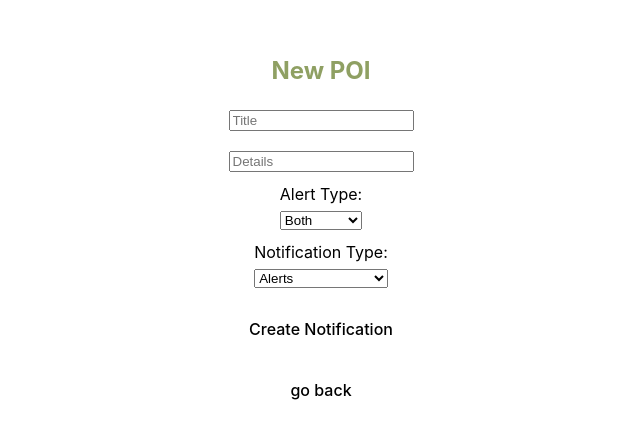
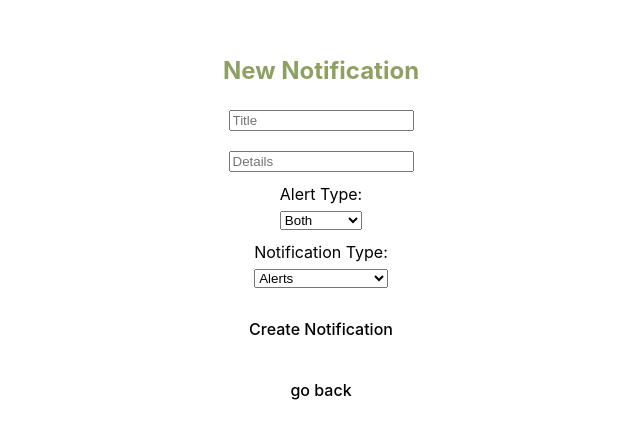
Before and after one commit to collinmyers/mypi-web-dashboard, a React (Vite) app: page /createNotification in a window 1280 px wide. Shown: the part 174-612 px from the top of the page, without its empty margins (319-959 px from the left). Built offline with nearby package versions, Linux system fonts and the light colour scheme; no server answers.

Commit message:
rename title

```diff
--- a/src/Pages/dashboard/NotificationComponents/CreateNotification.jsx
+++ b/src/Pages/dashboard/NotificationComponents/CreateNotification.jsx
@@ -69,7 +69,7 @@ const clearInput = () =>{
         <div>
         <ToastContainer/>
             <div className="createNotificationContainer">
-                <h1 className="title">New POI</h1>
+                <h1 className="title">New Notification</h1>
                     <input type="text" placeholder="Title" onChange={(e) => setTitle(e.target.value)}  />
                     <input type="text" placeholder="Details" onChange={(e) => setDetails(e.target.value)} />
 
```
